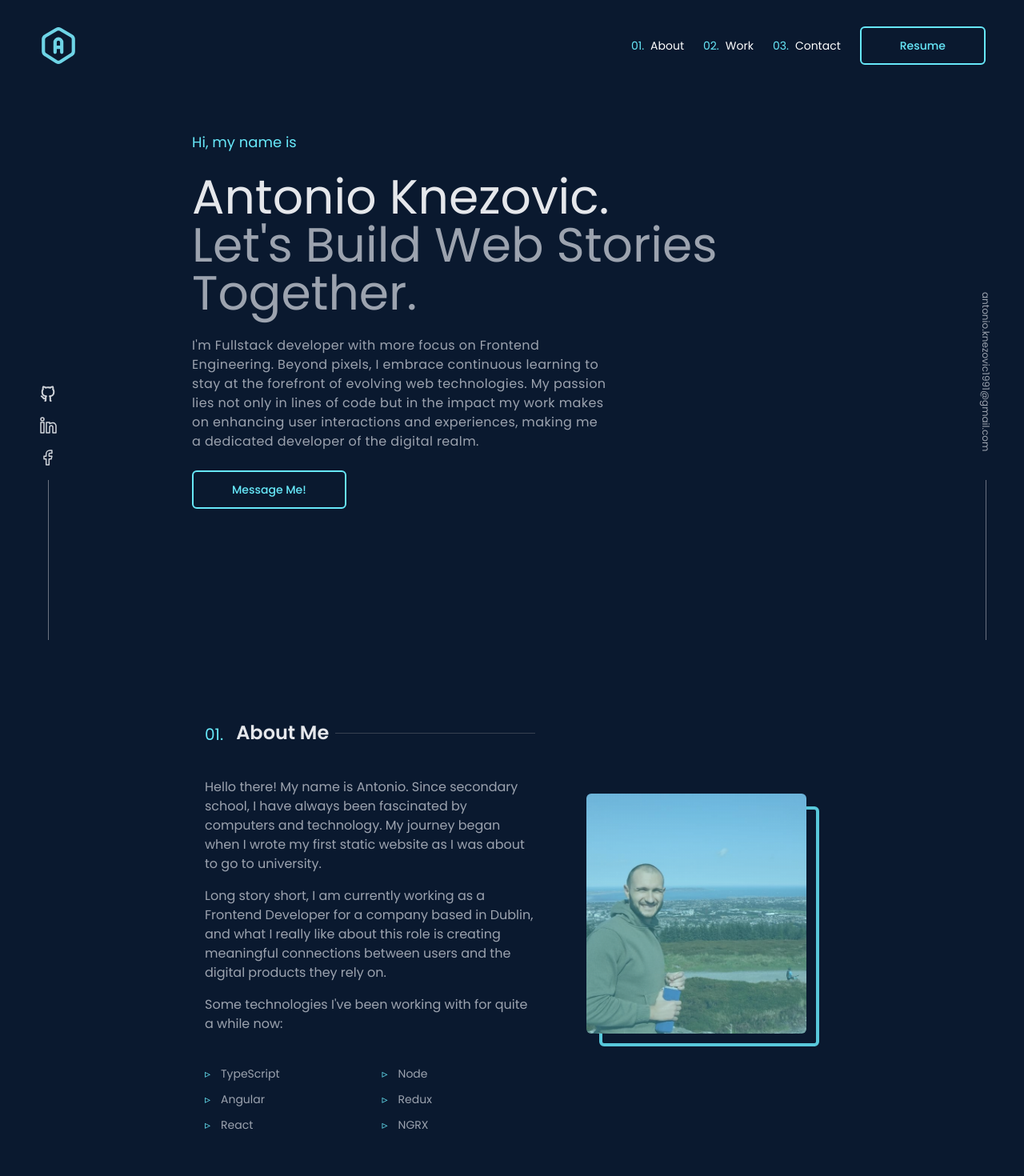
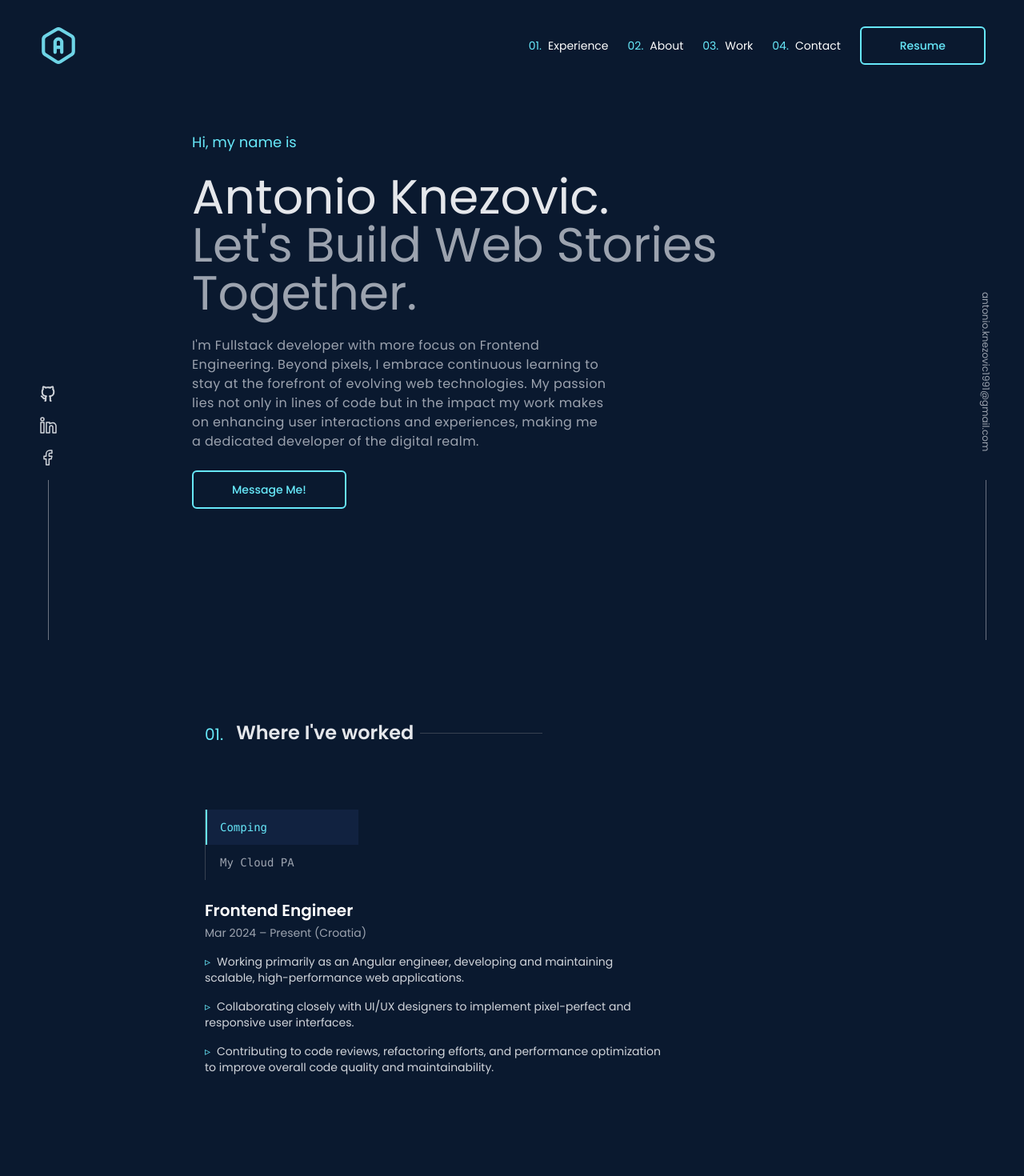
Before and after one commit to ejtun91/clean-portfolio, a Next.js app: page / in a window 1280 px wide. Shown: the top 1470 px of the page at 80% size. Built offline with nearby package versions, Linux system fonts and the light colour scheme.

Commit message:
update portfolio details

```diff
--- a/src/app/components/About.tsx
+++ b/src/app/components/About.tsx
@@ -12,7 +12,7 @@ const About = () => {
       <div className="about-wrapper items-center flex md:flex-row flex-col gap-20 justify-center container mx-auto lg:px-64 px-5">
         <div className="left flex-[60%] flex flex-col gap-10">
           <div className="subtitle flex gap-2  items-center">
-            <span className="text-cyan-300 mr-2 text-xl self-end">01.</span>
+            <span className="text-cyan-300 mr-2 text-xl self-end">02.</span>
             <span className="whitespace-nowrap text-2xl font-semibold text-gray-200">
               About Me
             </span>
@@ -27,9 +27,9 @@ const About = () => {
             </p>
             <p>
               Long story short, I am currently working as a Frontend Developer
-              for a company based in Dublin, and what I really like about this
-              role is creating meaningful connections between users and the
-              digital products they rely on.
+              for a company based in Zagreb, Croatia, and what I really like
+              about this role is creating meaningful connections between users
+              and the digital products they rely on.
             </p>
             <p>
               Some technologies I&apos;ve been working with for quite a while
--- a/src/app/components/Contact.tsx
+++ b/src/app/components/Contact.tsx
@@ -10,7 +10,7 @@ const Contact = () => {
     >
       <div className="contact-wrapper  items-center flex flex-col justify-center container mx-auto lg:px-72 px-5">
         <div className="span subtitle text-cyan-300 mb-3">
-          03. What&apos;s Next?
+          04. What&apos;s Next?
         </div>
         <h2 className="mb-6 text-5xl font-semibold text-gray-300">
           Get In Touch
--- /dev/null
+++ b/src/app/components/Experience.tsx
@@ -0,0 +1,79 @@
+import React, { useState } from "react";
+
+const companies = [
+  {
+    name: "Comping",
+    title: "Frontend Engineer",
+    time: "Mar 2024 – Present (Croatia)",
+    responsibilities: [
+      "Working primarily as an Angular engineer, developing and maintaining scalable, high-performance web applications.",
+      "Collaborating closely with UI/UX designers to implement pixel-perfect and responsive user interfaces.",
+      "Contributing to code reviews, refactoring efforts, and performance optimization to improve overall code quality and maintainability.",
+    ],
+  },
+  {
+    name: "My Cloud PA",
+    title: "Frontend Developer",
+    time: "Jan 2021 – March 2024 (Dublin, Ireland)",
+    responsibilities: [
+      "Worked on various projects where Angular was heavily involved, creating robust applications for clients and maintaining the same.",
+      "Collaborated with designers, managers, and other engineers to transform creative concepts into production realities for clients and stakeholders.",
+    ],
+  },
+];
+
+const Experience = () => {
+  const [selectedCompany, setSelectedCompany] = useState(0);
+
+  return (
+    <section id="experience" className="py-[100px]">
+      <div className="experience-wrapper items-center flex md:flex-row !flex-col gap-20 justify-center container mx-auto lg:px-64 px-5">
+        <div className="subtitle flex gap-2  items-center !w-[55%] justify-start !mr-auto">
+          <span className="text-cyan-300 mr-2 text-xl self-end">01.</span>
+          <span className="whitespace-nowrap text-2xl font-semibold text-gray-200">
+            Where I've worked
+          </span>
+          <div className="h-[1px] w-full bg-gray-700"></div>
+        </div>
+        <div className="content flex 2xl:flex-row flex-col gap-6">
+          <div className="w-full md:w-1/4 border-l border-gray-700 flex flex-col text-left">
+            {companies.map((company, index) => (
+              <button
+                key={index}
+                onClick={() => setSelectedCompany(index)}
+                className={`pl-4 py-3 text-sm font-mono text-left border-l-2 ${
+                  selectedCompany === index
+                    ? "text-cyan-300 border-cyan-300 bg-[#112240]"
+                    : "text-gray-400 border-transparent hover:text-cyan-300 transition-all duration-200 hover:bg-[#112240]"
+                }`}
+              >
+                {company.name}
+              </button>
+            ))}
+          </div>
+
+          <div className="w-full md:w-3/4 text-gray-300 !transition-all opacity-0 animate-fadeIn">
+            <h3 className="text-xl font-semibold text-white mb-1">
+              {companies[selectedCompany].title}
+            </h3>
+            <p className="text-sm text-gray-400 mb-4">
+              {companies[selectedCompany].time}
+            </p>
+            <ul className="flex flex-col gap-4 list-none">
+              {companies[selectedCompany].responsibilities.map((item, idx) => (
+                <li
+                  key={idx}
+                  className="before:content-['▹'] before:mr-2 before:text-cyan-300 text-sm"
+                >
+                  {item}
+                </li>
+              ))}
+            </ul>
+          </div>
+        </div>
+      </div>
+    </section>
+  );
+};
+
+export default Experience;
--- a/src/app/components/Footer.tsx
+++ b/src/app/components/Footer.tsx
@@ -5,7 +5,7 @@ const Footer = () => {
     <footer className="footer-container mt-[100px] mb-6">
       <div className="footer-wrapper text-center">
         <span className="text-gray-400 text-sm">
-          Built By Antonio K. <br /> antonioknezovic.dev &copy; 2023
+          Built By Antonio K. <br /> antonioknezovic.dev &copy; 2025
         </span>
       </div>
     </footer>
--- a/src/app/components/Navbar.tsx
+++ b/src/app/components/Navbar.tsx
@@ -79,13 +79,24 @@ const Navbar = ({
           <div className="items flex md:flex-row flex-col items-center gap-6">
             <a
               onClick={() => setMenuOpen(false)}
+              href="#experience"
+              data-aos-easing="linear"
+              data-aos="fade-down"
+              data-aos-duration="200"
+              className="item flex md:flex-row flex-col items-center"
+            >
+              <span className="mr-2 text-cyan-300">01.</span>
+              <span>Experience</span>
+            </a>
+            <a
+              onClick={() => setMenuOpen(false)}
               href="#about"
               data-aos-easing="linear"
               data-aos="fade-down"
               data-aos-duration="200"
               className="item flex md:flex-row flex-col items-center"
             >
-              <span className="mr-2 text-cyan-300">01.</span>
+              <span className="mr-2 text-cyan-300">02.</span>
               <span>About</span>
             </a>
             <a
@@ -96,7 +107,7 @@ const Navbar = ({
               href="#work"
               className="item flex md:flex-row flex-col items-center"
             >
-              <span className="mr-2 text-cyan-300">02.</span>
+              <span className="mr-2 text-cyan-300">03.</span>
               <span>Work</span>
             </a>
             <a
@@ -107,7 +118,7 @@ const Navbar = ({
               href="#contact"
               className="item flex md:flex-row flex-col items-center"
             >
-              <span className="mr-2 text-cyan-300">03.</span>
+              <span className="mr-2 text-cyan-300">04.</span>
               <span>Contact</span>
             </a>
           </div>
--- a/src/app/components/Projects.tsx
+++ b/src/app/components/Projects.tsx
@@ -80,7 +80,7 @@ const Projects = () => {
           <div className="left md:w-[65%] w-full">
             <div className="subtitle flex gap-2  items-center">
               <span className="text-cyan-300 md:mr-2 mr-1 text-xl self-end">
-                02.
+                03.
               </span>
               <span className="whitespace-nowrap md:text-2xl text-xl font-semibold text-gray-200">
                 Things Done in Spare Time
--- a/src/app/page.tsx
+++ b/src/app/page.tsx
@@ -11,6 +11,7 @@ import Navbar from "./components/Navbar";
 import LinksLeft from "./components/LinksLeft";
 import LinksRight from "./components/LinksRight";
 import Footer from "./components/Footer";
+import Experience from "./components/Experience";
 
 export default function Home() {
   const [menuOpen, setMenuOpen] = useState(false);
@@ -38,6 +39,7 @@ export default function Home() {
           >
             {" "}
             <Jumbotron />
+            <Experience />
             <About />
             <Projects />
             <Contact />{" "}
--- a/tailwind.config.ts
+++ b/tailwind.config.ts
@@ -13,6 +13,15 @@ const config: Config = {
         "gradient-conic":
           "conic-gradient(from 180deg at 50% 50%, var(--tw-gradient-stops))",
       },
+      animation: {
+        fadeIn: "fadeIn 0.4s ease-in-out forwards",
+      },
+      keyframes: {
+        fadeIn: {
+          "0%": { opacity: "0", transform: "translateY(8px)" },
+          "100%": { opacity: "1", transform: "translateY(0)" },
+        },
+      },
     },
   },
   plugins: [],
```
Also changed, not shown: 1 other file (tests, documents, lock files or other folders).
